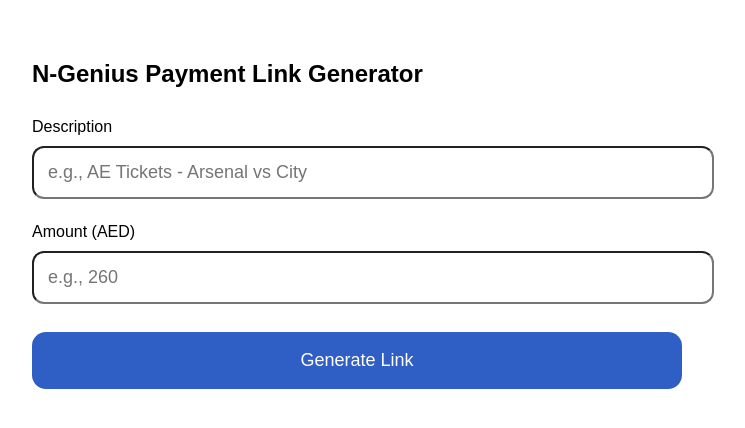
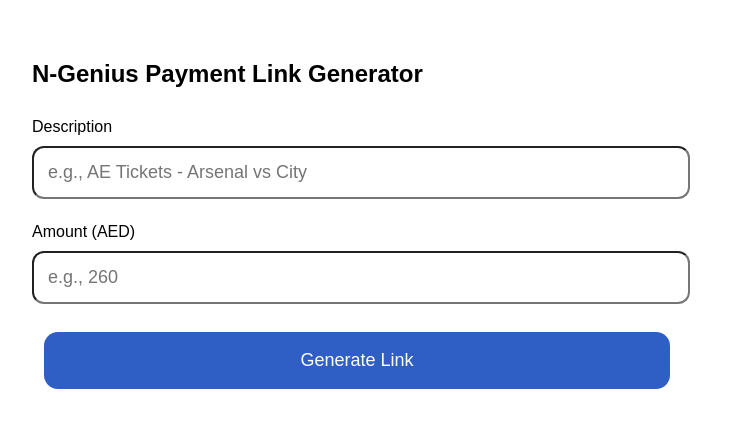
Before and after one commit to mkffz/network-payment, a Next.js app: page / in a window 1280 px wide. Shown: the top 428 px of the page, without its empty margins (283-1028 px from the left). Built offline with nearby package versions, Linux system fonts and the light colour scheme.

Commit message:
Update page.js

```diff
--- a/app/page.js
+++ b/app/page.js
@@ -108,9 +108,10 @@
         onChange={(e) => setDescription(e.target.value)}
         placeholder="e.g., AE Tickets - Arsenal vs City"
 style={{
-          width: "100%",
+  width: "calc(100% - 24px)",
+  display: "block",
+  margin: "10px auto 24px",
   padding: 14,
-          margin: "10px 0 24px",
   fontSize: 18,
   borderRadius: 12,
 }}
@@ -123,9 +124,10 @@
         placeholder="e.g., 260"
         type="number"
 style={{
-          width: "100%",
+  width: "calc(100% - 24px)",
+  display: "block",
+  margin: "10px auto 28px",
   padding: 14,
-          margin: "10px 0 28px",
   fontSize: 18,
   borderRadius: 12,
 }}
@@ -135,14 +137,15 @@
         onClick={generate}
         disabled={loading}
 style={{
+  width: "calc(100% - 24px)",
+  display: "block",
+  margin: "0 auto 24px",
   padding: "18px 18px",
   fontSize: 18,
   background: "#2f5ec4",
   color: "white",
   border: "none",
   borderRadius: 14,
-          width: "100%",
-          marginBottom: 24,
 }}
       >
         {loading ? "Generating..." : "Generate Link"}
```
Lines whose indentation alone changed are shown as unchanged.
